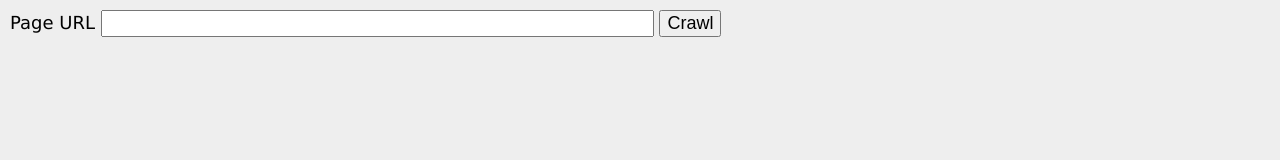
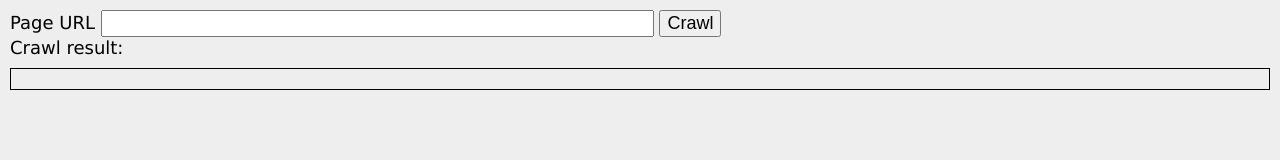
Before and after one commit to tuanht/js-crawl, a plain HTML site: page index.html in a window 1280 px wide. Drawn offline with Linux system fonts and the light colour scheme.

Commit message:
Add div node to display crawl result

```diff
--- a/css/style.css
+++ b/css/style.css
@@ -34,3 +34,9 @@ body, input, button {
     background-color: green;
     color: white;
 }
+
+#crawlResult {
+    padding: 10px;
+    border: 1px solid;
+    margin-top: 10px;
+}
--- a/index.html
+++ b/index.html
@@ -14,6 +14,8 @@
         <input id="crawlUrl" type="text" size="50" />
         <button id="execCrawl" type="button" class="btn">Crawl</button>
         <span id="crawlStatusLabel"></span>
+        <div>Crawl result:</div>
+        <div id="crawlResult"></div>
     </div>
 
     <!-- Javascript file -->
```
